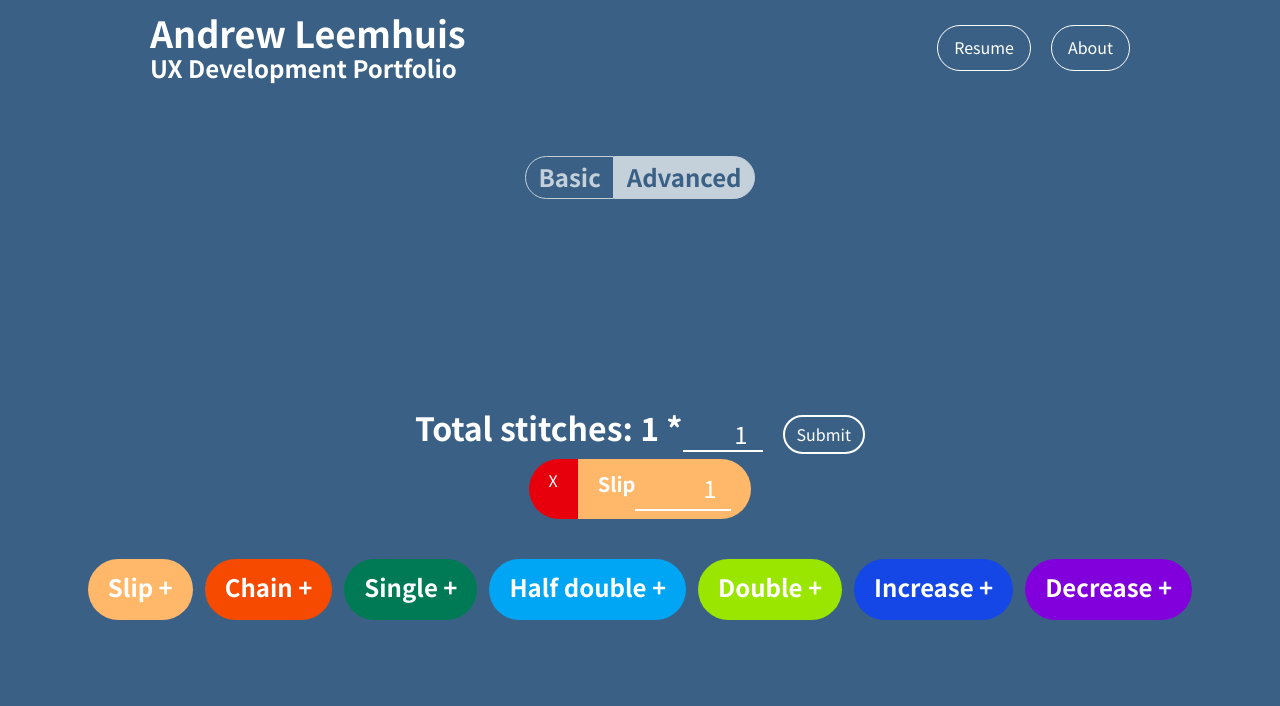
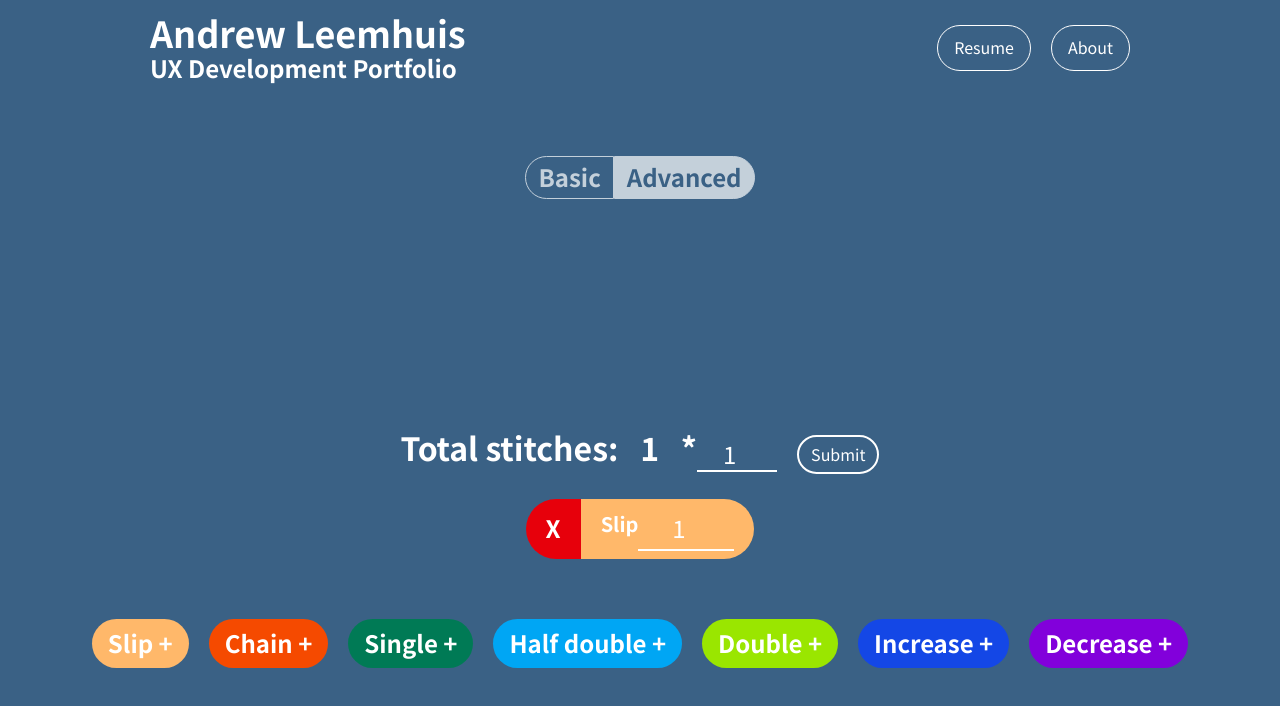
Before and after one commit to tanukilandslide/andrew-leemhuis-portfolio, a Vue app: page /crochet-counter/advanced in a window 1280 px wide. Both pictures are taken after a click on the element "Slip +". Shown: the top 706 px of the page. Built offline with nearby package versions, Linux system fonts and the light colour scheme; what vue3-lottie would draw is missing.

Commit message:
Text is now easier to click when adjusting stitch multiplier and Xs alignin delete stitch box

```diff
--- a/src/pages/crochet-counter/CrochetCounterAdvanced.vue
+++ b/src/pages/crochet-counter/CrochetCounterAdvanced.vue
@@ -5,7 +5,9 @@
         v-if="inputStitchGoal"
         class="screen-height h-full w-screen flex flex-col gap-3 justify-start items-center"
       >
-        <div class="py-10 m-5 flex flex-col justify-center items-center mb-5 rounded-2xl relative">
+        <div
+          class="py-10 m-5 flex flex-col gap-5 justify-center items-center mb-5 rounded-2xl relative"
+        >
           <div class="flex opacity-70 mb-50">
             <RouterLink to="/crochet-counter" class="no-underline font-bold flex items-center">
               <h2 class="text-white px-3 border-white border rounded-l-full">Basic</h2>
@@ -16,12 +18,12 @@
           </div>
           <!-- New Crochet Counter -->
           <div class="flex">
-            <h1 class="text-white">Total stitches: {{ sumOfStitches }} *</h1>
+            <h1 class="text-white">Total stitches: &nbsp; {{ sumOfStitches }} &nbsp; *</h1>
             <form action="" class="flex gap-5 items-center w-fit" @submit.prevent="setStitchGoal()">
               <input
                 type="number"
                 id="goal"
-                class="border-b-2 border-white text-2xl text-white text-right w-20"
+                class="border-b-2 border-white text-2xl text-white text-center w-20"
                 v-model="multiplier"
               />
 
@@ -39,11 +41,12 @@
 
               <div class="flex" v-if="stitch.stitch === 'slip'">
                 <div
-                  class="bg-red-600 px-5 py-2 object-center rounded-l-full cursor-pointer w-fit text-white flex"
+                  class="bg-red-600 px-5 py-2 object-center rounded-l-full cursor-pointer w-fit text-white flex items-center"
                   @click="deleteStichType(stitch.id)"
                 >
-                  X
+                  <h2 class="m-0">X</h2>
                 </div>
+
                 <div
                   class="bg-orange-300 px-5 py-2 object-center rounded-r-full cursor-pointer w-fit text-white flex"
                 >
@@ -51,7 +54,7 @@
                   <input
                     type="number"
                     id="goal"
-                    class="border-b-2 border-white text-2xl text-white text-right w-24"
+                    class="border-b-2 border-white text-2xl text-white text-center w-24"
                     v-model="stitch.number"
                   />
                 </div>
@@ -64,7 +67,7 @@
                   class="bg-red-600 px-5 py-2 object-center rounded-l-full cursor-pointer w-fit text-white flex"
                   @click="deleteStichType(stitch.id)"
                 >
-                  X
+                  <h2 class="m-0">X</h2>
                 </div>
                 <div
                   class="bg-orange-600 px-5 py-2 object-center rounded-r-full cursor-pointer w-fit text-white flex"
@@ -73,7 +76,7 @@
                   <input
                     type="number"
                     id="goal"
-                    class="border-b-2 border-white text-2xl text-white text-right w-24"
+                    class="border-b-2 border-white text-2xl text-white text-center w-24"
                     v-model="stitch.number"
                   />
                 </div>
@@ -84,7 +87,7 @@
                   class="bg-red-600 px-5 py-2 object-center rounded-l-full cursor-pointer w-fit text-white flex"
                   @click="deleteStichType(stitch.id)"
                 >
-                  X
+                  <h2 class="m-0">X</h2>
                 </div>
                 <div
                   class="bg-emerald-700 px-5 py-2 object-center rounded-r-full cursor-pointer w-fit text-white flex"
@@ -93,7 +96,7 @@
                   <input
                     type="number"
                     id="goal"
-                    class="border-b-2 border-white text-2xl text-white text-right w-24"
+                    class="border-b-2 border-white text-2xl text-white text-center w-24"
                     v-model="stitch.number"
                   />
                 </div>
@@ -104,7 +107,7 @@
                   class="bg-red-600 px-5 py-2 object-center rounded-l-full cursor-pointer w-fit text-white flex"
                   @click="deleteStichType(stitch.id)"
                 >
-                  X
+                  <h2 class="m-0">X</h2>
                 </div>
                 <div
                   class="bg-sky-500 px-5 py-2 object-center rounded-r-full cursor-pointer w-fit text-white flex"
@@ -113,7 +116,7 @@
                   <input
                     type="number"
                     id="goal"
-                    class="border-b-2 border-white text-2xl text-white text-right w-24"
+                    class="border-b-2 border-white text-2xl text-white text-center w-24"
                     v-model="stitch.number"
                   />
                 </div>
@@ -124,16 +127,16 @@
                   class="bg-red-600 px-5 py-2 object-center rounded-l-full cursor-pointer w-fit text-white flex"
                   @click="deleteStichType(stitch.id)"
                 >
-                  X
+                  <h2 class="m-0">X</h2>
                 </div>
                 <div
                   class="bg-lime-400 px-5 py-2 object-center rounded-r-full cursor-pointer w-fit text-white flex"
                 >
-                  <h3>double</h3>
+                  <h3>Double</h3>
                   <input
                     type="number"
                     id="goal"
-                    class="border-b-2 border-white text-2xl text-white text-right w-24"
+                    class="border-b-2 border-white text-2xl text-white text-center w-24"
                     v-model="stitch.number"
                   />
                 </div>
@@ -144,16 +147,16 @@
                   class="bg-red-600 px-5 py-2 object-center rounded-l-full cursor-pointer w-fit text-white flex"
                   @click="deleteStichType(stitch.id)"
                 >
-                  X
+                  <h2 class="m-0">X</h2>
                 </div>
                 <div
                   class="bg-blue-700 px-5 py-2 object-center rounded-r-full cursor-pointer w-fit text-white flex"
                 >
-                  <h3>increase</h3>
+                  <h3>Increase</h3>
                   <input
                     type="number"
                     id="goal"
-                    class="border-b-2 border-white text-2xl text-white text-right w-24"
+                    class="border-b-2 border-white text-2xl text-white text-center w-24"
                     v-model="stitch.number"
                   />
                 </div>
@@ -164,68 +167,74 @@
                   class="bg-red-600 px-5 py-2 object-center rounded-l-full cursor-pointer w-fit text-white flex"
                   @click="deleteStichType(stitch.id)"
                 >
-                  X
+                  <h2 class="m-0">X</h2>
                 </div>
                 <div
                   class="bg-purple-700 px-5 py-2 object-center rounded-r-full cursor-pointer w-fit text-white flex"
                 >
-                  <h3>decrease</h3>
+                  <h3>Decrease</h3>
                   <input
                     type="number"
                     id="goal"
-                    class="border-b-2 border-white text-2xl text-white text-right w-24"
+                    class="border-b-2 border-white text-2xl text-white text-center w-24"
                     v-model="stitch.number"
                   />
                 </div>
               </div>
             </div>
           </div>
-          <div class="flex gap-3 my-10 flex-wrap text-white">
+          <div class="flex gap-5 my-10 flex-wrap justify-center text-white">
             <div
-              class="bg-orange-300 px-5 pt-2 rounded-full cursor-pointer"
+              class="bg-orange-300 px-4 py-1 flex items-center rounded-full cursor-pointer"
               @click="addStitchType('slip')"
               @keyup.s="addStitchType('slip')"
             >
-              <h2>Slip +</h2>
+              <h2 class="m-0">Slip +</h2>
             </div>
+
             <div
-              class="bg-orange-600 px-5 pt-2 rounded-full cursor-pointer"
+              class="bg-orange-600 px-4 py-1 items-center flex rounded-full cursor-pointer"
               @click="addStitchType('chain')"
               @keyup.s="addStitchType('chain')"
             >
-              <h2>Chain +</h2>
+              <h2 class="m-0">Chain +</h2>
             </div>
+
             <div
-              class="bg-emerald-700 px-5 pt-2 rounded-full cursor-pointer"
+              class="bg-emerald-700 px-4 py-1 flex items-center rounded-full cursor-pointer"
               @click="addStitchType('single')"
               @keyup.s="addStitchType('single')"
             >
-              <h2>Single +</h2>
+              <h2 class="m-0">Single +</h2>
             </div>
+
             <div
-              class="bg-sky-500 px-5 pt-2 rounded-full cursor-pointer"
+              class="bg-sky-500 px-4 py-1 flex items-center rounded-full cursor-pointer"
               @click="addStitchType('halfDouble')"
               @keyup.s="addStitchType('halfDouble')"
             >
-              <h2>Half double +</h2>
+              <h2 class="m-0">Half double +</h2>
             </div>
+
             <div
-              class="bg-lime-400 px-5 pt-2 rounded-full cursor-pointer"
+              class="bg-lime-400 px-4 py-1 flex items-center rounded-full cursor-pointer"
               @click="addStitchType('double')"
             >
-              <h2>Double +</h2>
+              <h2 class="m-0">Double +</h2>
             </div>
+
             <div
-              class="bg-blue-700 px-5 pt-2 rounded-full cursor-pointer"
+              class="bg-blue-700 px-4 py-1 flex items-center rounded-full cursor-pointer"
               @click="addStitchType('increase')"
             >
-              <h2>Increase +</h2>
+              <h2 class="m-0">Increase +</h2>
             </div>
+
             <div
-              class="bg-purple-700 px-5 pt-2 rounded-full cursor-pointer"
+              class="bg-purple-700 px-4 py-1 flex items-center rounded-full cursor-pointer"
               @click="addStitchType('decrease')"
             >
-              <h2>Decrease +</h2>
+              <h2 class="m-0">Decrease +</h2>
             </div>
           </div>
         </div>
```
